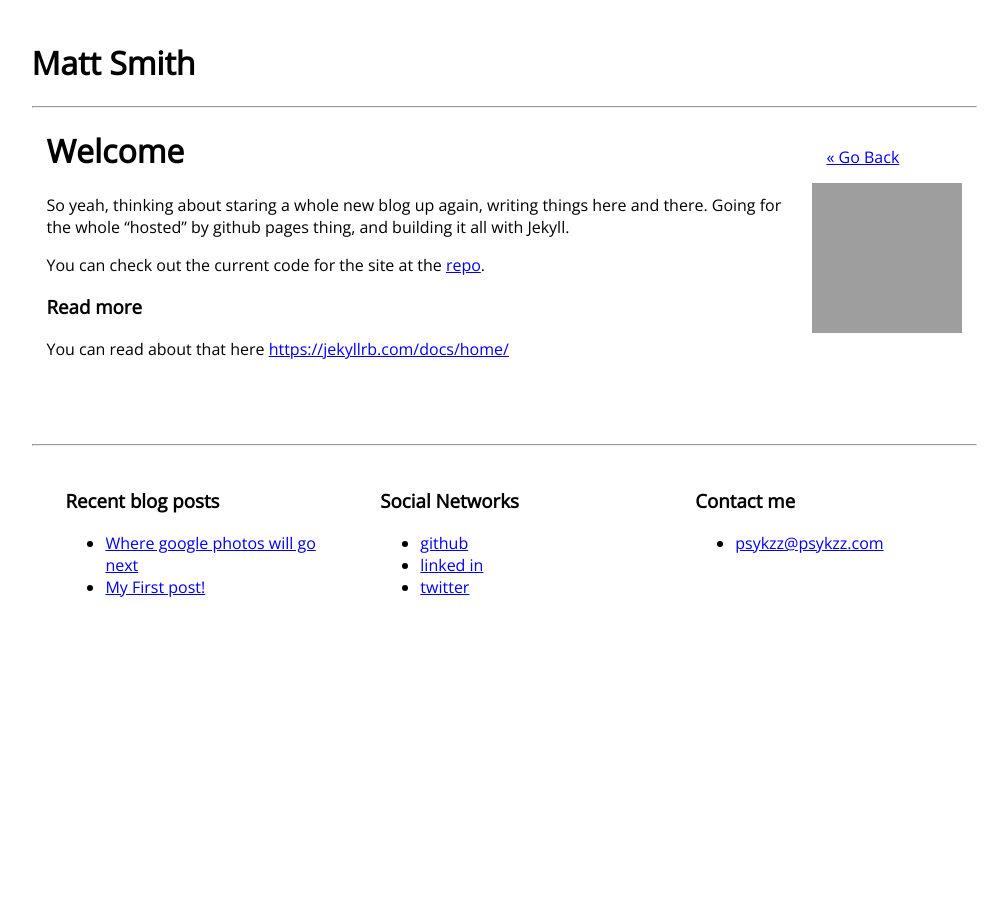
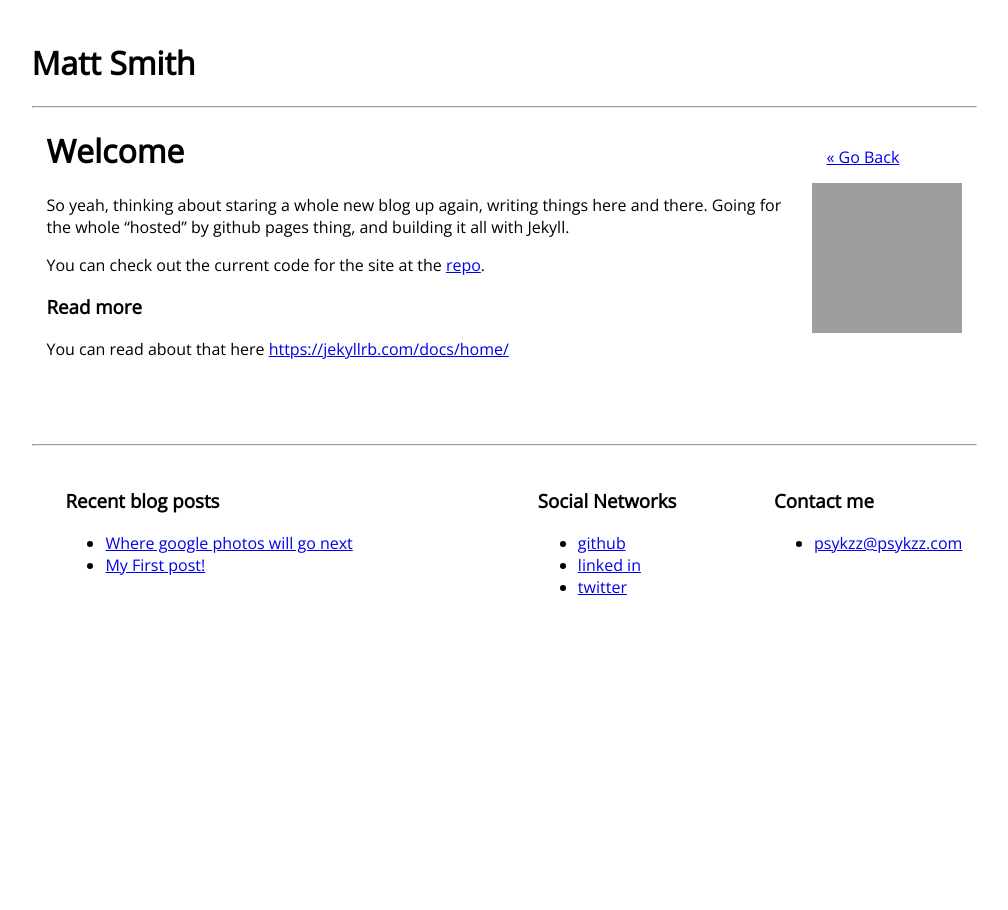
Before and after one commit to psykzz/psykzz.github.io, a Jekyll site: the page built from _posts/2017-06-02-my-first-post.md, in a window 1280 px wide. Shown: the whole page, without its empty margins (146-1154 px from the left). Built offline with Jekyll 4.4.1, drawn with Linux system fonts in a browser that asks for light colours; grey boxes are pictures that could not be loaded.

Commit message:
Update content.html

```diff
--- a/_includes/content.html
+++ b/_includes/content.html
@@ -16,7 +16,7 @@
 {% endif %}
 
 <div class='row'>
-  <div class='col-4' id='recent-posts'>
+  <div class='col-6' id='recent-posts'>
     <h3>Recent blog posts</h3>
     <ul>
       {% for post in site.posts %}
@@ -27,7 +27,7 @@
     </ul>
   </div>
 
-  <div class='col-4' id='social-section'>
+  <div class='col-3' id='social-section'>
     <h3>Social Networks</h3>
     <ul>
       <li><a href="//github.com/psykzz">github</a></li>
@@ -36,7 +36,7 @@
     </ul>
   </div>
 
-  <div class='col-4' id='contact-section'>
+  <div class='col-3' id='contact-section'>
     <h3>Contact me</h3>
     <ul>
       <li><a href='mailto:psykzz+gh-pages@psykzz.com'>psykzz@psykzz.com</a></li>
```
